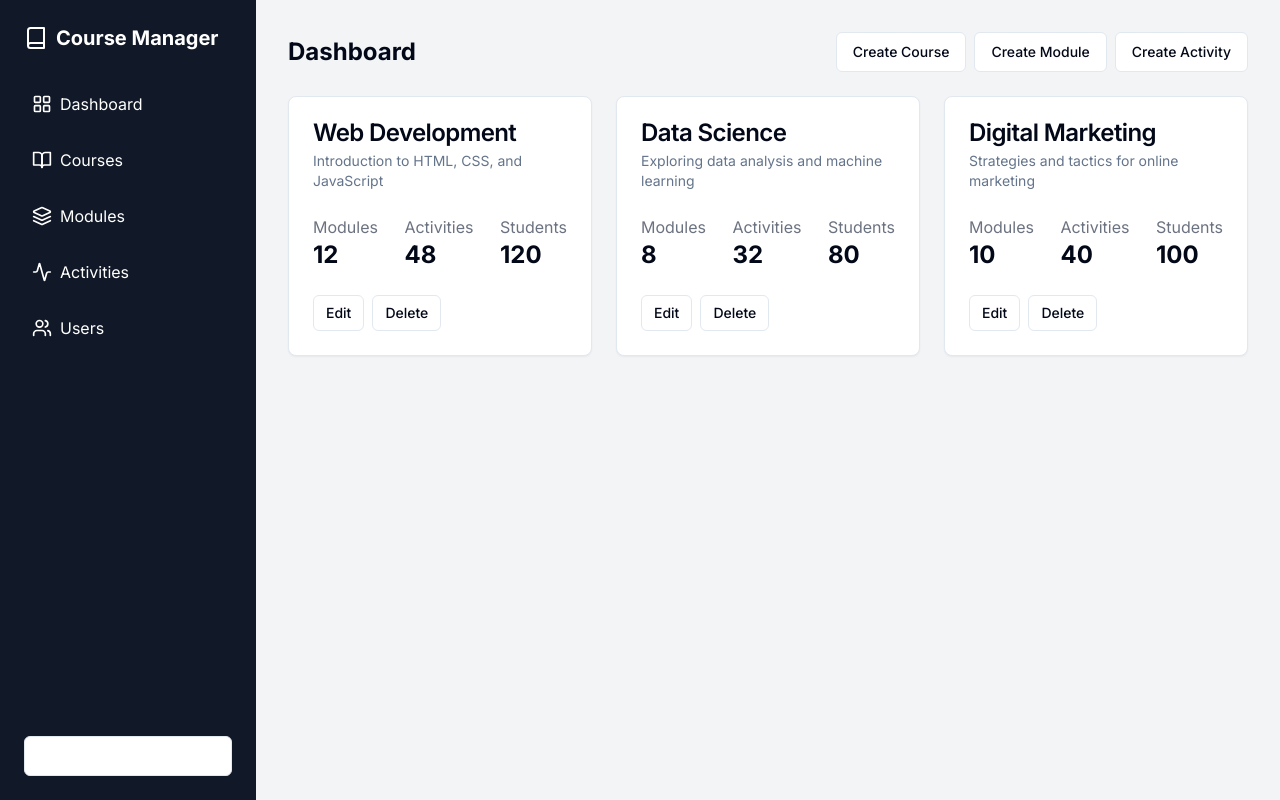
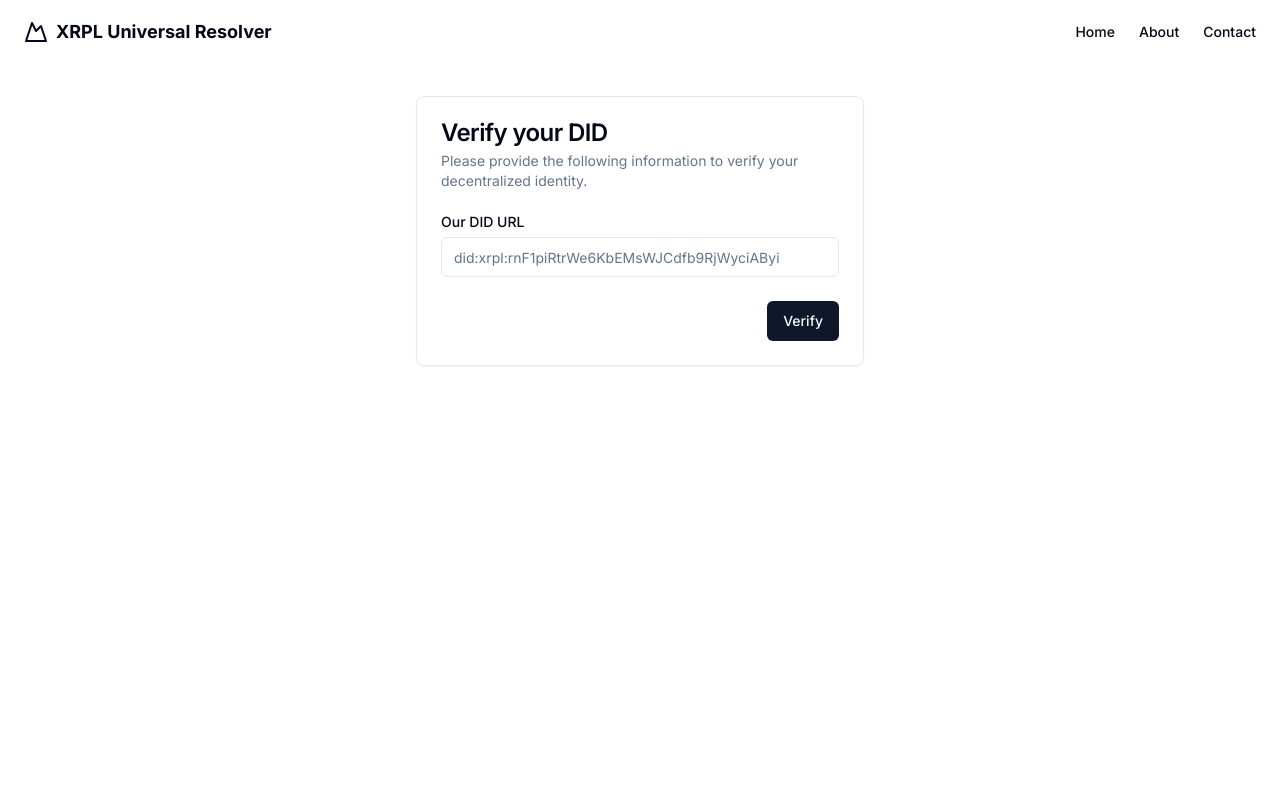
Before and after one commit to iceywil/XRPL-Resolver, a Next.js app: page /dashboard in a window 1280 px wide. Built offline with nearby package versions, Linux system fonts and the light colour scheme.

Commit message:
Where are my pics?

```diff
--- a/app/dashboard/page.tsx
+++ b/app/dashboard/page.tsx
@@ -1,161 +1,50 @@
-/**
- * v0 by Vercel.
- * @see https://v0.dev/t/GfatLN7KikT
- * Documentation: https://v0.dev/docs#integrating-generated-code-into-your-nextjs-app
- */
-import Link from "next/link"
-import { Button } from "@/components/ui/button"
-import { Card, CardHeader, CardTitle, CardDescription, CardContent, CardFooter } from "@/components/ui/card"
+import Link from 'next/link';
+import { Card, CardHeader, CardTitle, CardDescription, CardContent, CardFooter } from "@/components/ui/card";
+import { Label } from "@/components/ui/label";
+import { Input } from "@/components/ui/input";
+import { Button } from "@/components/ui/button";
 
 export default function Component() {
   return (
-    <div className="flex h-screen">
-      <div className="bg-gray-900 text-white w-64 p-6 flex flex-col">
-        <div className="flex items-center mb-8">
-          <BookIcon className="h-6 w-6 mr-2" />
-          <h1 className="text-xl font-bold">Course Manager</h1>
-        </div>
-        <nav className="flex-1 space-y-4">
-          <Link href="#" className="flex items-center gap-2 hover:bg-gray-800 rounded-md p-2" prefetch={false}>
-            <LayoutGridIcon className="h-5 w-5" />
-            <span>Dashboard</span>
+    <>
+      <header className="flex items-center justify-between h-16 px-4 md:px-6 bg-white dark:bg-gray-950">
+        <Link href="#" className="flex items-center" prefetch={false}>
+          <MountainIcon className="h-6 w-6" />
+          <span className="ml-2 text-lg font-bold">XRPL Universal Resolver</span>
         </Link>
-          <Link href="#" className="flex items-center gap-2 hover:bg-gray-800 rounded-md p-2" prefetch={false}>
-            <BookOpenIcon className="h-5 w-5" />
-            <span>Courses</span>
+        <nav className="flex gap-4 sm:gap-6">
+          <Link href="#" className="text-sm font-medium hover:underline underline-offset-4" prefetch={false}>
+            Home
           </Link>
-          <Link href="#" className="flex items-center gap-2 hover:bg-gray-800 rounded-md p-2" prefetch={false}>
-            <LayersIcon className="h-5 w-5" />
-            <span>Modules</span>
+          <Link href="#" className="text-sm font-medium hover:underline underline-offset-4" prefetch={false}>
+            About
           </Link>
-          <Link href="#" className="flex items-center gap-2 hover:bg-gray-800 rounded-md p-2" prefetch={false}>
-            <ActivityIcon className="h-5 w-5" />
-            <span>Activities</span>
-          </Link>
-          <Link href="#" className="flex items-center gap-2 hover:bg-gray-800 rounded-md p-2" prefetch={false}>
-            <UsersIcon className="h-5 w-5" />
-            <span>Users</span>
+          <Link href="#" className="text-sm font-medium hover:underline underline-offset-4" prefetch={false}>
+            Contact
           </Link>
         </nav>
-        <div className="mt-auto">
-          <Button variant="outline" className="w-full">
-            Logout
-          </Button>
-        </div>
-      </div>
-      <div className="flex-1 bg-gray-100 p-8">
-        <div className="flex justify-between items-center mb-6">
-          <h2 className="text-2xl font-bold">Dashboard</h2>
-          <div className="flex gap-2">
-            <Button variant="outline">Create Course</Button>
-            <Button variant="outline">Create Module</Button>
-            <Button variant="outline">Create Activity</Button>
-          </div>
-        </div>
-        <div className="grid grid-cols-1 md:grid-cols-2 lg:grid-cols-3 gap-6">
-          <Card>
+      </header>
+
+      <Card className="w-full max-w-md mt-8 mx-auto">
         <CardHeader>
-              <CardTitle>Web Development</CardTitle>
-              <CardDescription>Introduction to HTML, CSS, and JavaScript</CardDescription>
+          <CardTitle>Verify your DID</CardTitle>
+          <CardDescription>Please provide the following information to verify your decentralized identity.</CardDescription>
         </CardHeader>
-            <CardContent>
-              <div className="flex justify-between items-center">
-                <div>
-                  <div className="text-gray-500">Modules</div>
-                  <div className="text-2xl font-bold">12</div>
-                </div>
-                <div>
-                  <div className="text-gray-500">Activities</div>
-                  <div className="text-2xl font-bold">48</div>
-                </div>
-                <div>
-                  <div className="text-gray-500">Students</div>
-                  <div className="text-2xl font-bold">120</div>
-                </div>
+        <CardContent className="space-y-4">
+          <div className="grid gap-2">
+            <Label htmlFor="name">Our DID URL</Label>
+            <Input id="name" placeholder="did:xrpl:rnF1piRtrWe6KbEMsWJCdfb9RjWyciAByi" />
           </div>
         </CardContent>
         <CardFooter>
-              <div className="flex justify-end gap-2">
-                <Button variant="outline" size="sm">
-                  Edit
-                </Button>
-                <Button variant="outline" size="sm" color="red">
-                  Delete
-                </Button>
-              </div>
+          <Button className="ml-auto">Verify</Button>
         </CardFooter>
       </Card>
-          <Card>
-            <CardHeader>
-              <CardTitle>Data Science</CardTitle>
-              <CardDescription>Exploring data analysis and machine learning</CardDescription>
-            </CardHeader>
-            <CardContent>
-              <div className="flex justify-between items-center">
-                <div>
-                  <div className="text-gray-500">Modules</div>
-                  <div className="text-2xl font-bold">8</div>
-                </div>
-                <div>
-                  <div className="text-gray-500">Activities</div>
-                  <div className="text-2xl font-bold">32</div>
-                </div>
-                <div>
-                  <div className="text-gray-500">Students</div>
-                  <div className="text-2xl font-bold">80</div>
-                </div>
-              </div>
-            </CardContent>
-            <CardFooter>
-              <div className="flex justify-end gap-2">
-                <Button variant="outline" size="sm">
-                  Edit
-                </Button>
-                <Button variant="outline" size="sm" color="red">
-                  Delete
-                </Button>
-              </div>
-            </CardFooter>
-          </Card>
-          <Card>
-            <CardHeader>
-              <CardTitle>Digital Marketing</CardTitle>
-              <CardDescription>Strategies and tactics for online marketing</CardDescription>
-            </CardHeader>
-            <CardContent>
-              <div className="flex justify-between items-center">
-                <div>
-                  <div className="text-gray-500">Modules</div>
-                  <div className="text-2xl font-bold">10</div>
-                </div>
-                <div>
-                  <div className="text-gray-500">Activities</div>
-                  <div className="text-2xl font-bold">40</div>
-                </div>
-                <div>
-                  <div className="text-gray-500">Students</div>
-                  <div className="text-2xl font-bold">100</div>
-                </div>
-              </div>
-            </CardContent>
-            <CardFooter>
-              <div className="flex justify-end gap-2">
-                <Button variant="outline" size="sm">
-                  Edit
-                </Button>
-                <Button variant="outline" size="sm" color="red">
-                  Delete
-                </Button>
-              </div>
-            </CardFooter>
-          </Card>
-        </div>
-      </div>
-    </div>
-  )
+    </>
+  );
 }
 
-function ActivityIcon(props) {
+function MountainIcon(props) {
   return (
     <svg
       {...props}
@@ -169,116 +58,7 @@ function ActivityIcon(props) {
       strokeLinecap="round"
       strokeLinejoin="round"
     >
-      <path d="M22 12h-2.48a2 2 0 0 0-1.93 1.46l-2.35 8.36a.25.25 0 0 1-.48 0L9.24 2.18a.25.25 0 0 0-.48 0l-2.35 8.36A2 2 0 0 1 4.49 12H2" />
+      <path d="m8 3 4 8 5-5 5 15H2L8 3z" />
     </svg>
-  )
+  );
 }
-
-
-function BookIcon(props) {
-  return (
-    <svg
-      {...props}
-      xmlns="http://www.w3.org/2000/svg"
-      width="24"
-      height="24"
-      viewBox="0 0 24 24"
-      fill="none"
-      stroke="currentColor"
-      strokeWidth="2"
-      strokeLinecap="round"
-      strokeLinejoin="round"
-    >
-      <path d="M4 19.5v-15A2.5 2.5 0 0 1 6.5 2H20v20H6.5a2.5 2.5 0 0 1 0-5H20" />
-    </svg>
-  )
-}
-
-
-function BookOpenIcon(props) {
-  return (
-    <svg
-      {...props}
-      xmlns="http://www.w3.org/2000/svg"
-      width="24"
-      height="24"
-      viewBox="0 0 24 24"
-      fill="none"
-      stroke="currentColor"
-      strokeWidth="2"
-      strokeLinecap="round"
-      strokeLinejoin="round"
-    >
-      <path d="M2 3h6a4 4 0 0 1 4 4v14a3 3 0 0 0-3-3H2z" />
-      <path d="M22 3h-6a4 4 0 0 0-4 4v14a3 3 0 0 1 3-3h7z" />
-    </svg>
-  )
-}
-
-
-function LayersIcon(props) {
-  return (
-    <svg
-      {...props}
-      xmlns="http://www.w3.org/2000/svg"
-      width="24"
-      height="24"
-      viewBox="0 0 24 24"
-      fill="none"
-      stroke="currentColor"
-      strokeWidth="2"
-      strokeLinecap="round"
-      strokeLinejoin="round"
-    >
-      <path d="m12.83 2.18a2 2 0 0 0-1.66 0L2.6 6.08a1 1 0 0 0 0 1.83l8.58 3.91a2 2 0 0 0 1.66 0l8.58-3.9a1 1 0 0 0 0-1.83Z" />
-      <path d="m22 17.65-9.17 4.16a2 2 0 0 1-1.66 0L2 17.65" />
-      <path d="m22 12.65-9.17 4.16a2 2 0 0 1-1.66 0L2 12.65" />
-    </svg>
-  )
-}
-
-
-function LayoutGridIcon(props) {
-  return (
-    <svg
-      {...props}
-      xmlns="http://www.w3.org/2000/svg"
-      width="24"
-      height="24"
-      viewBox="0 0 24 24"
-      fill="none"
-      stroke="currentColor"
-      strokeWidth="2"
-      strokeLinecap="round"
-      strokeLinejoin="round"
-    >
-      <rect width="7" height="7" x="3" y="3" rx="1" />
-      <rect width="7" height="7" x="14" y="3" rx="1" />
-      <rect width="7" height="7" x="14" y="14" rx="1" />
-      <rect width="7" height="7" x="3" y="14" rx="1" />
-    </svg>
-  )
-}
-
-
-function UsersIcon(props) {
-  return (
-    <svg
-      {...props}
-      xmlns="http://www.w3.org/2000/svg"
-      width="24"
-      height="24"
-      viewBox="0 0 24 24"
-      fill="none"
-      stroke="currentColor"
-      strokeWidth="2"
-      strokeLinecap="round"
-      strokeLinejoin="round"
-    >
-      <path d="M16 21v-2a4 4 0 0 0-4-4H6a4 4 0 0 0-4 4v2" />
-      <circle cx="9" cy="7" r="4" />
-      <path d="M22 21v-2a4 4 0 0 0-3-3.87" />
-      <path d="M16 3.13a4 4 0 0 1 0 7.75" />
-    </svg>
-  )
-}
--- /dev/null
+++ b/components/ui/input.tsx
@@ -0,0 +1,25 @@
+import * as React from "react"
+
+import { cn } from "@/lib/utils"
+
+export interface InputProps
+  extends React.InputHTMLAttributes<HTMLInputElement> {}
+
+const Input = React.forwardRef<HTMLInputElement, InputProps>(
+  ({ className, type, ...props }, ref) => {
+    return (
+      <input
+        type={type}
+        className={cn(
+          "flex h-10 w-full rounded-md border border-input bg-background px-3 py-2 text-sm ring-offset-background file:border-0 file:bg-transparent file:text-sm file:font-medium placeholder:text-muted-foreground focus-visible:outline-none focus-visible:ring-2 focus-visible:ring-ring focus-visible:ring-offset-2 disabled:cursor-not-allowed disabled:opacity-50",
+          className
+        )}
+        ref={ref}
+        {...props}
+      />
+    )
+  }
+)
+Input.displayName = "Input"
+
+export { Input }
--- /dev/null
+++ b/components/ui/label.tsx
@@ -0,0 +1,26 @@
+"use client"
+
+import * as React from "react"
+import * as LabelPrimitive from "@radix-ui/react-label"
+import { cva, type VariantProps } from "class-variance-authority"
+
+import { cn } from "@/lib/utils"
+
+const labelVariants = cva(
+  "text-sm font-medium leading-none peer-disabled:cursor-not-allowed peer-disabled:opacity-70"
+)
+
+const Label = React.forwardRef<
+  React.ElementRef<typeof LabelPrimitive.Root>,
+  React.ComponentPropsWithoutRef<typeof LabelPrimitive.Root> &
+    VariantProps<typeof labelVariants>
+>(({ className, ...props }, ref) => (
+  <LabelPrimitive.Root
+    ref={ref}
+    className={cn(labelVariants(), className)}
+    {...props}
+  />
+))
+Label.displayName = LabelPrimitive.Root.displayName
+
+export { Label }
--- a/package.json
+++ b/package.json
@@ -9,13 +9,16 @@
     "lint": "next lint"
   },
   "dependencies": {
+    "@radix-ui/react-label": "^2.0.2",
     "@radix-ui/react-slot": "^1.0.2",
     "class-variance-authority": "^0.7.0",
     "clsx": "^2.1.1",
+    "i": "^0.3.7",
     "lucide-react": "^0.395.0",
     "next": "14.2.4",
     "react": "^18",
     "react-dom": "^18",
+    "shadcn-ui": "^0.8.0",
     "tailwind-merge": "^2.3.0",
     "tailwindcss-animate": "^1.0.7"
   },
```
Also changed, not shown: 1 other file (tests, documents, lock files or other folders). Lines whose indentation alone changed are shown as unchanged.
